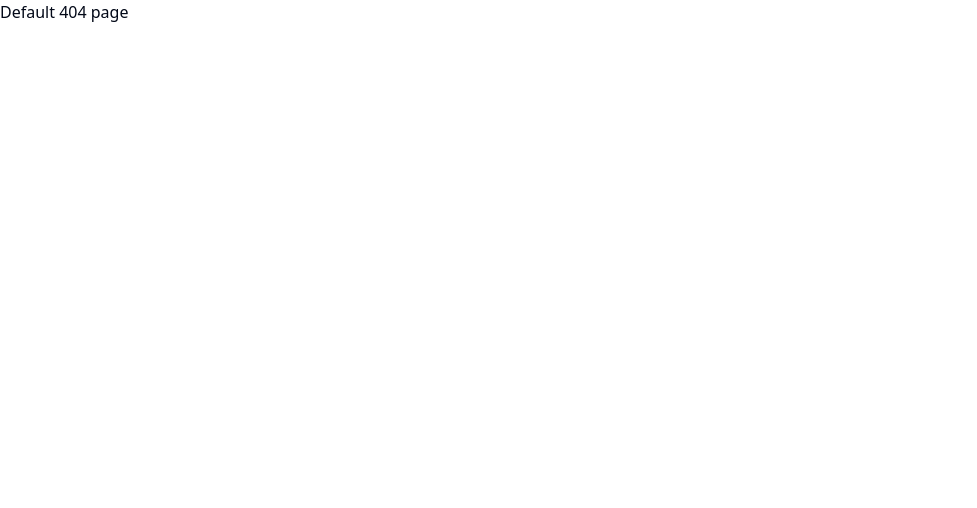
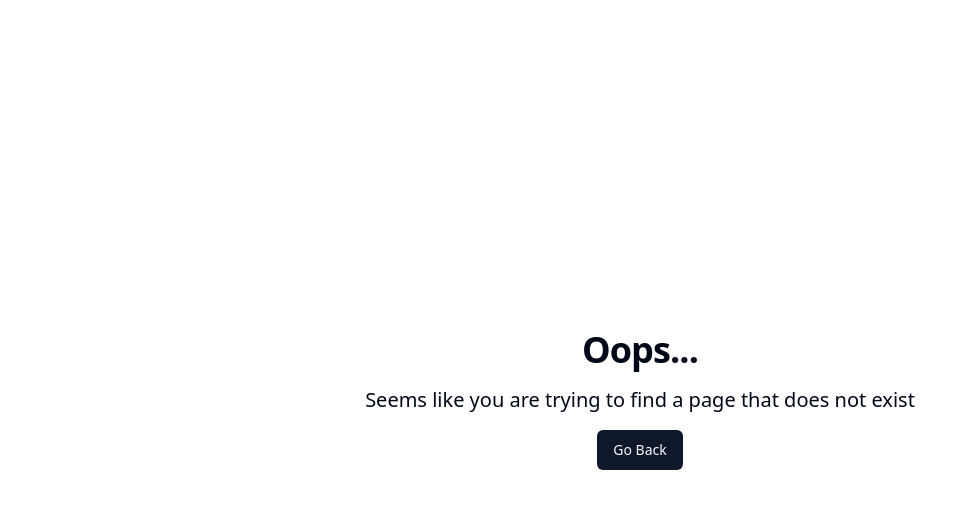
Before and after one commit to SahilDahekar/FinalYearProject, a React (Vite) app in the folder frontend/: page /features in a window 1280 px wide. Before the commit this address had no page. Shown: the top 508 px of the page, without its empty margins (0-977 px from the left). Built offline with nearby package versions, Linux system fonts and the light colour scheme.

Commit message:
Styled default ErrorPage

```diff
--- a/frontend/src/pages/ErrorPage/ErrorPage.tsx
+++ b/frontend/src/pages/ErrorPage/ErrorPage.tsx
@@ -1,7 +1,15 @@
+import { Button } from "@/components/ui/button"
+import { Link } from "react-router-dom"
 
 function ErrorPage() {
   return (
-    <div>Default 404 page</div>
+    <div className='grid place-content-center gap-4 h-screen place-items-center'>
+      <h1 className='text-4xl font-semibold tracking-tight'>Oops...</h1>
+      <p className='text-xl '>Seems like you are trying to find a page that does not exist</p>
+      <Button asChild>
+        <Link to='/'>Go Back</Link>
+      </Button>
+    </div>
   )
 }
 
```
